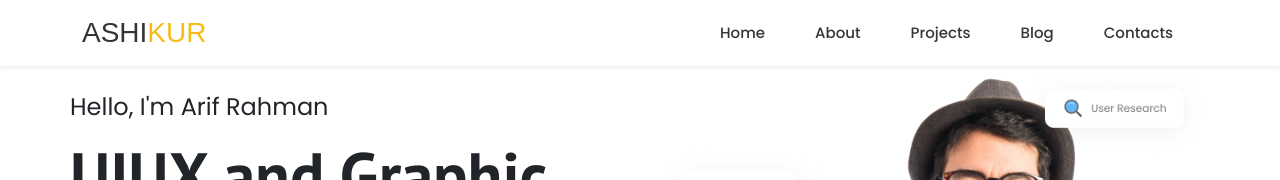
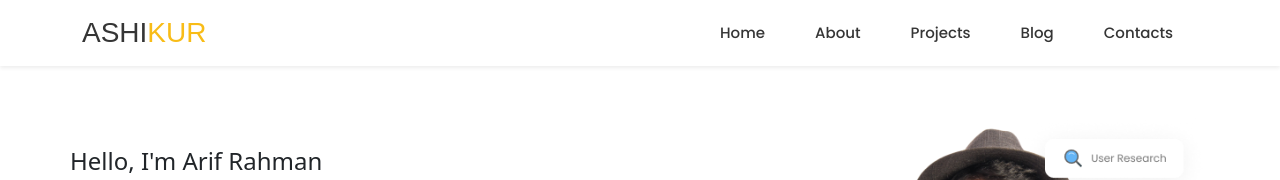
Before and after one commit to istiak-3/Class-13-Bootstrap-02-Project-1-, a plain HTML site: page index.html in a window 1280 px wide. Shown: the top 180 px of the page. Drawn offline with Linux system fonts and the light colour scheme; some icons are missing; a web font is replaced by a local one.

Commit message:
Update style.css

```diff
--- a/assests/css/style.css
+++ b/assests/css/style.css
@@ -74,9 +74,9 @@
 
 /*  ========== Banner Section Start ==================== */
 
-#banner .container .row {
+#banner {
     /* background: #f8bc17; */
-    display: flex;
+    margin: 50px 0 100px;
 }
 
 #banner .container {
@@ -97,7 +97,7 @@
     /* background: rgb(146, 255, 146); */
 }
 
-#banner .row .banner_contains h4 {
+#banner .banner_contains .first_line h4 {
     /* background: #ffe59f; */
     font-family: var(--font-family);
     font-weight: 400;
@@ -108,7 +108,7 @@
 }
 
 
-#banner .row .banner_contains span {
+#banner .banner_contains .first_line span {
     margin-left: 20px;
     color: var(--hand-emoji-yellow);
 }
```
